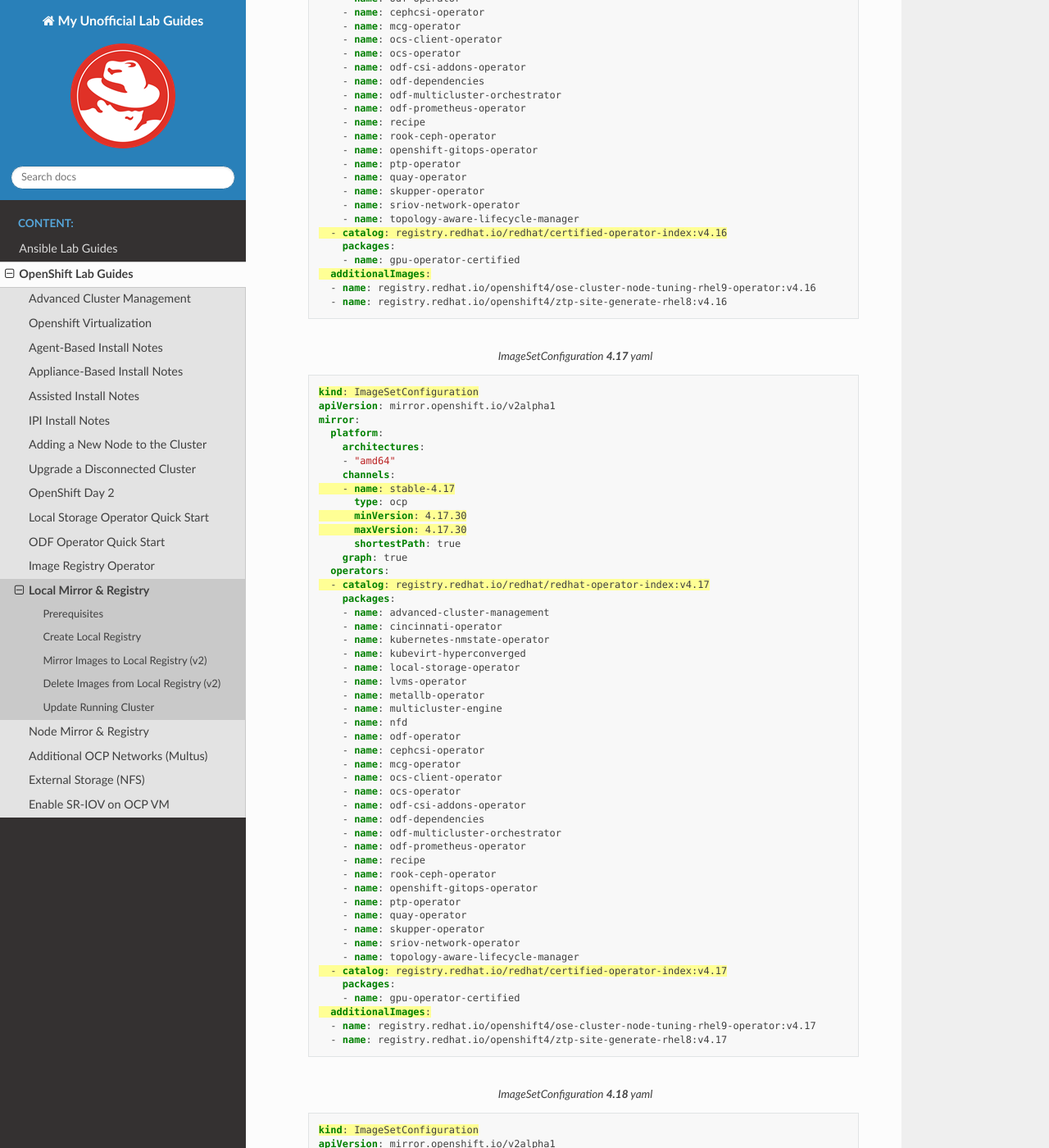
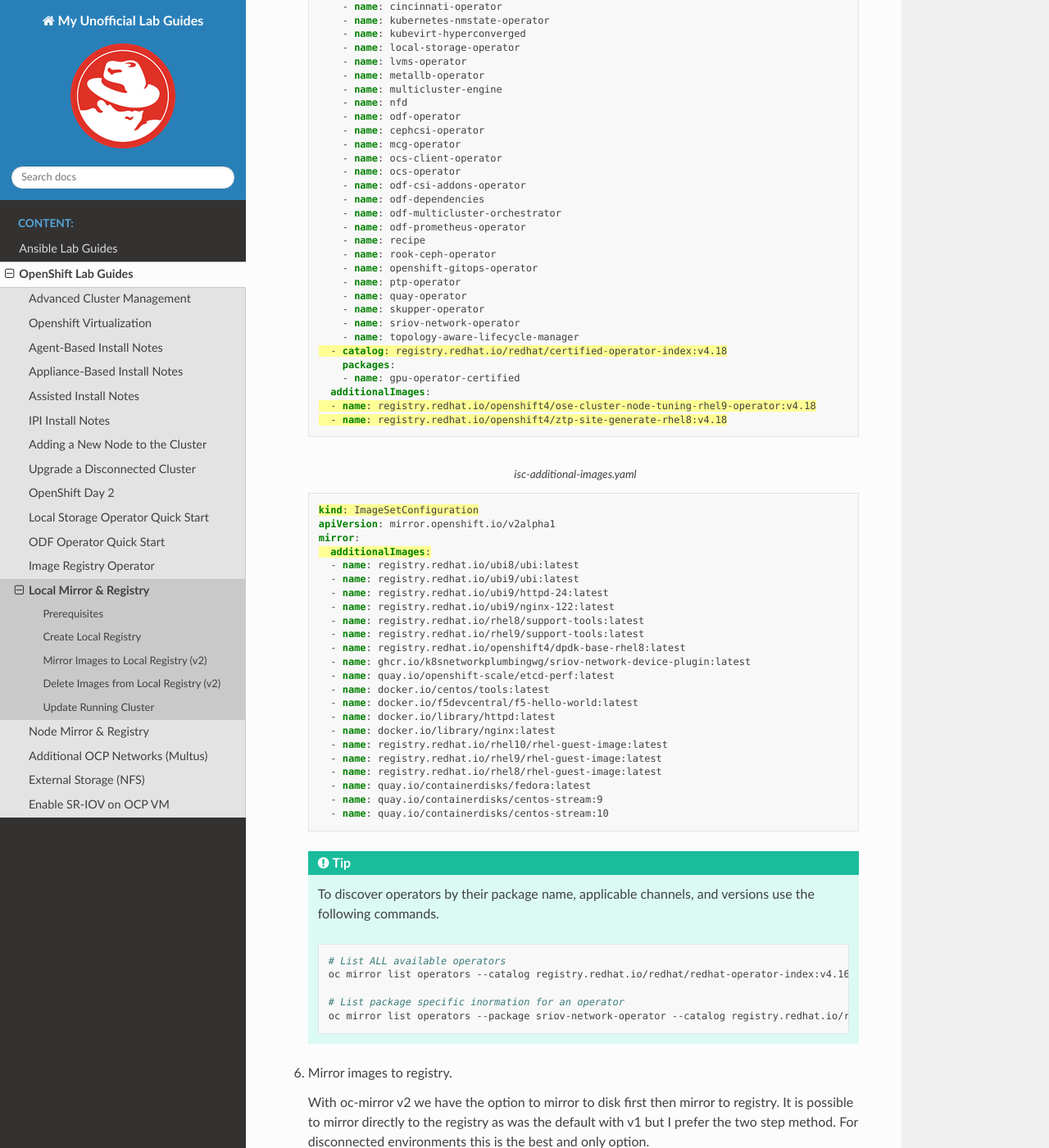
Before and after one commit to vtog/labGuides, a Sphinx documentation site: the page built from source/ocp/local-mirror-registry.rst, in a window 1280 px wide and 1400 px high, scrolled down 5491 px. Shown: the whole window at 82% size. Built offline with Sphinx 7.4.7 and the Read the Docs theme 3.1.0, drawn with Linux system fonts in a browser that asks for light colours; pages that are not in the unit, such as notebooks, are missing from menus; some of the changed text lies outside the part shown.

Commit message:
updated oc mirror v2

```diff
--- a/source/ocp/local-mirror-registry.rst
+++ b/source/ocp/local-mirror-registry.rst
@@ -208,10 +208,9 @@
         }
       }
 
-#. Create the following ImageSetConfig yaml files. In these examples I'm
-   using seperate files for each channel. You could combine them but I
-   found it easier to manage with speration. This also includes an example of
-   some additional images I find useful.
+#. Create the following ImageSetConfiguration files. In my lab I broke down the
+   process by platform, operators, and additionalImages. You could combine them
+   but I found it easier to manage the process with speration.
 
    .. tip:: **"graph: true"** mirror's the graph data to the disconnected
       registry. This information enables the disconnected cluster, via the
@@ -223,114 +222,8 @@
       prune any unneeded version.
 
    .. code-block:: yaml
-      :caption: ImageSetConfiguration **4.16** yaml
-      :emphasize-lines: 1,8,10,11,15,43,46
-
-      kind: ImageSetConfiguration
-      apiVersion: mirror.openshift.io/v2alpha1
-      mirror:
-        platform:
-          architectures:
-          - "amd64"
-          channels:
-          - name: stable-4.16
-            type: ocp
-            minVersion: 4.16.40
-            maxVersion: 4.16.40
-            shortestPath: true
-          graph: true
-        operators:
-        - catalog: registry.redhat.io/redhat/redhat-operator-index:v4.16
-          packages:
-          - name: advanced-cluster-management
-          - name: cincinnati-operator
-          - name: kubernetes-nmstate-operator
-          - name: kubevirt-hyperconverged
-          - name: local-storage-operator
-          - name: lvms-operator
-          - name: metallb-operator
-          - name: multicluster-engine
-          - name: nfd
-          - name: odf-operator
-          - name: cephcsi-operator
-          - name: mcg-operator
-          - name: ocs-client-operator
-          - name: ocs-operator
-          - name: odf-csi-addons-operator
-          - name: odf-dependencies
-          - name: odf-multicluster-orchestrator
-          - name: odf-prometheus-operator
-          - name: recipe
-          - name: rook-ceph-operator
-          - name: openshift-gitops-operator
-          - name: ptp-operator
-          - name: quay-operator
-          - name: skupper-operator
-          - name: sriov-network-operator
-          - name: topology-aware-lifecycle-manager
-        - catalog: registry.redhat.io/redhat/certified-operator-index:v4.16
-          packages:
-          - name: gpu-operator-certified
-        additionalImages:
-        - name: registry.redhat.io/openshift4/ose-cluster-node-tuning-rhel9-operator:v4.16
-        - name: registry.redhat.io/openshift4/ztp-site-generate-rhel8:v4.16
-
-   .. code-block:: yaml
-      :caption: ImageSetConfiguration **4.17** yaml
-      :emphasize-lines: 1,8,10,11,15,43,46
-
-      kind: ImageSetConfiguration
-      apiVersion: mirror.openshift.io/v2alpha1
-      mirror:
-        platform:
-          architectures:
-          - "amd64"
-          channels:
-          - name: stable-4.17
-            type: ocp
-            minVersion: 4.17.30
-            maxVersion: 4.17.30
-            shortestPath: true
-          graph: true
-        operators:
-        - catalog: registry.redhat.io/redhat/redhat-operator-index:v4.17
-          packages:
-          - name: advanced-cluster-management
-          - name: cincinnati-operator
-          - name: kubernetes-nmstate-operator
-          - name: kubevirt-hyperconverged
-          - name: local-storage-operator
-          - name: lvms-operator
-          - name: metallb-operator
-          - name: multicluster-engine
-          - name: nfd
-          - name: odf-operator
-          - name: cephcsi-operator
-          - name: mcg-operator
-          - name: ocs-client-operator
-          - name: ocs-operator
-          - name: odf-csi-addons-operator
-          - name: odf-dependencies
-          - name: odf-multicluster-orchestrator
-          - name: odf-prometheus-operator
-          - name: recipe
-          - name: rook-ceph-operator
-          - name: openshift-gitops-operator
-          - name: ptp-operator
-          - name: quay-operator
-          - name: skupper-operator
-          - name: sriov-network-operator
-          - name: topology-aware-lifecycle-manager
-        - catalog: registry.redhat.io/redhat/certified-operator-index:v4.17
-          packages:
-          - name: gpu-operator-certified
-        additionalImages:
-        - name: registry.redhat.io/openshift4/ose-cluster-node-tuning-rhel9-operator:v4.17
-        - name: registry.redhat.io/openshift4/ztp-site-generate-rhel8:v4.17
-
-   .. code-block:: yaml
-      :caption: ImageSetConfiguration **4.18** yaml
-      :emphasize-lines: 1,8,10,11,15,43,46
+      :caption: isc-4.18.yaml
+      :emphasize-lines: 1,4,8,10,11
 
       kind: ImageSetConfiguration
       apiVersion: mirror.openshift.io/v2alpha1
@@ -341,10 +234,18 @@
           channels:
           - name: stable-4.18
             type: ocp
-            minVersion: 4.18.13
-            maxVersion: 4.18.13
-            shortestPath: true
-          graph: true
+            minVersion: 4.18.19
+            maxVersion: 4.18.19
+            shortestPath: false
+          graph: false
+
+   .. code-block:: yaml
+      :caption: isc-4.18-operators.yaml
+      :emphasize-lines: 1,4,5,33,37,38
+
+      kind: ImageSetConfiguration
+      apiVersion: mirror.openshift.io/v2alpha1
+      mirror:
         operators:
         - catalog: registry.redhat.io/redhat/redhat-operator-index:v4.18
           packages:
@@ -382,7 +283,7 @@
         - name: registry.redhat.io/openshift4/ztp-site-generate-rhel8:v4.18
 
    .. code-block:: yaml
-      :caption: ImageSetConfiguration **additional images** yaml
+      :caption: isc-additional-images.yaml
       :emphasize-lines: 1,4
 
       kind: ImageSetConfiguration
@@ -402,6 +303,12 @@
         - name: docker.io/f5devcentral/f5-hello-world:latest
         - name: docker.io/library/httpd:latest
         - name: docker.io/library/nginx:latest
+        - name: registry.redhat.io/rhel10/rhel-guest-image:latest
+        - name: registry.redhat.io/rhel9/rhel-guest-image:latest
+        - name: registry.redhat.io/rhel8/rhel-guest-image:latest
+        - name: quay.io/containerdisks/fedora:latest
+        - name: quay.io/containerdisks/centos-stream:9
+        - name: quay.io/containerdisks/centos-stream:10
 
    .. tip:: To discover operators by their package name, applicable channels,
       and versions use the following commands.
@@ -423,6 +330,10 @@
 
    .. note:: Be patient! Each step of the process will take a lot of time.
 
+   .. note:: The directive "\-\-cache-dir" will ensure all the images are
+      written to a directory with the necessary space.  Without this it will
+      default $HOME.
+
    .. tip:: The process of mirroring to disk will overwrite the cluster
       resources directory with each attempt. To include the previous results
       use the "--since" switch.
@@ -483,18 +396,91 @@
 With v2 the process no longer auto purges the older files. You have to use the
 following two step process.
 
-#. Create the DeleteImageSetConfiguration yaml
+#. Create the DeleteImageSetConfiguration yaml files. In my lab I broke down
+   the process by platform, operators, and additionalImages.
 
    .. code-block:: yaml
+      :caption: isc-4.18.yaml
 
       kind: DeleteImageSetConfiguration
       apiVersion: mirror.openshift.io/v2alpha1
       delete:
         platform:
+          architectures:
+          - "amd64"
           channels:
           - name: stable-4.18
-            minVersion: 4.18.9
-            maxVersion: 4.18.9
+            minVersion: 4.18.19
+            maxVersion: 4.18.19
+
+   .. code-block:: yaml
+      :caption: isc-4.18-operators.yaml
+
+      kind: DeleteImageSetConfiguration
+      apiVersion: mirror.openshift.io/v2alpha1
+      delete:
+        operators:
+        - catalog: registry.redhat.io/redhat/redhat-operator-index:v4.18
+          packages:
+          - name: advanced-cluster-management
+          - name: cincinnati-operator
+          - name: kubernetes-nmstate-operator
+          - name: kubevirt-hyperconverged
+          - name: local-storage-operator
+          - name: lvms-operator
+          - name: metallb-operator
+          - name: multicluster-engine
+          - name: nfd
+          - name: odf-operator
+          - name: cephcsi-operator
+          - name: mcg-operator
+          - name: ocs-client-operator
+          - name: ocs-operator
+          - name: odf-csi-addons-operator
+          - name: odf-dependencies
+          - name: odf-multicluster-orchestrator
+          - name: odf-prometheus-operator
+          - name: recipe
+          - name: rook-ceph-operator
+          - name: openshift-gitops-operator
+          - name: ptp-operator
+          - name: quay-operator
+          - name: skupper-operator
+          - name: sriov-network-operator
+          - name: topology-aware-lifecycle-manager
+        - catalog: registry.redhat.io/redhat/certified-operator-index:v4.18
+          packages:
+          - name: gpu-operator-certified
+        additionalImages:
+        - name: registry.redhat.io/openshift4/ose-cluster-node-tuning-rhel9-operator:v4.18
+        - name: registry.redhat.io/openshift4/ztp-site-generate-rhel8:v4.18
+
+   .. code-block:: yaml
+      :caption: isc-additional-images.yaml
+
+      kind: ImageSetConfiguration
+      apiVersion: mirror.openshift.io/v2alpha1
+      mirror:
+        additionalImages:
+        - name: registry.redhat.io/ubi8/ubi:latest
+        - name: registry.redhat.io/ubi9/ubi:latest
+        - name: registry.redhat.io/ubi9/httpd-24:latest
+        - name: registry.redhat.io/ubi9/nginx-122:latest
+        - name: registry.redhat.io/rhel8/support-tools:latest
+        - name: registry.redhat.io/rhel9/support-tools:latest
+        - name: registry.redhat.io/openshift4/dpdk-base-rhel8:latest
+        - name: ghcr.io/k8snetworkplumbingwg/sriov-network-device-plugin:latest
+        - name: quay.io/openshift-scale/etcd-perf:latest
+        - name: docker.io/centos/tools:latest
+        - name: docker.io/f5devcentral/f5-hello-world:latest
+        - name: docker.io/library/httpd:latest
+        - name: docker.io/library/nginx:latest
+        - name: registry.redhat.io/rhel10/rhel-guest-image:latest
+        - name: registry.redhat.io/rhel9/rhel-guest-image:latest
+        - name: registry.redhat.io/rhel8/rhel-guest-image:latest
+        - name: quay.io/containerdisks/fedora:latest
+        - name: quay.io/containerdisks/centos-stream:9
+        - name: quay.io/containerdisks/centos-stream:10
 
 #. Delete phase 1 (generate)
 
@@ -518,10 +504,12 @@
 
       echo -e "\nDeleting $OCPV images based on ./delete-isc-$OCPV.yaml"
       echo -e "\nGenerating..."
-      oc mirror delete --v2 -c ./delete-isc-$OCPV.yaml --generate --workspace file:///mirror/oc-mirror/$OCPV docker://$quayHostname:8443
+      oc mirror delete --v2 -c ./delete-isc-$OCPV.yaml --generate --workspace \
+        file:///mirror/oc-mirror/$OCPV docker://$quayHostname:8443
 
       echo -e "\nDeleting..."
-      oc mirror delete --v2 --delete-yaml-file ./$OCPV/working-dir/delete/delete-images.yaml docker://$quayHostname:8443
+      oc mirror delete --v2 --delete-yaml-file ./$OCPV/working-dir/delete/delete-images.yaml \
+        docker://$quayHostname:8443
 
 Update Running Cluster
 ----------------------
```
Also changed, not shown: other parts of source/ocp/local-mirror-registry.rst (+6 -4 lines).
